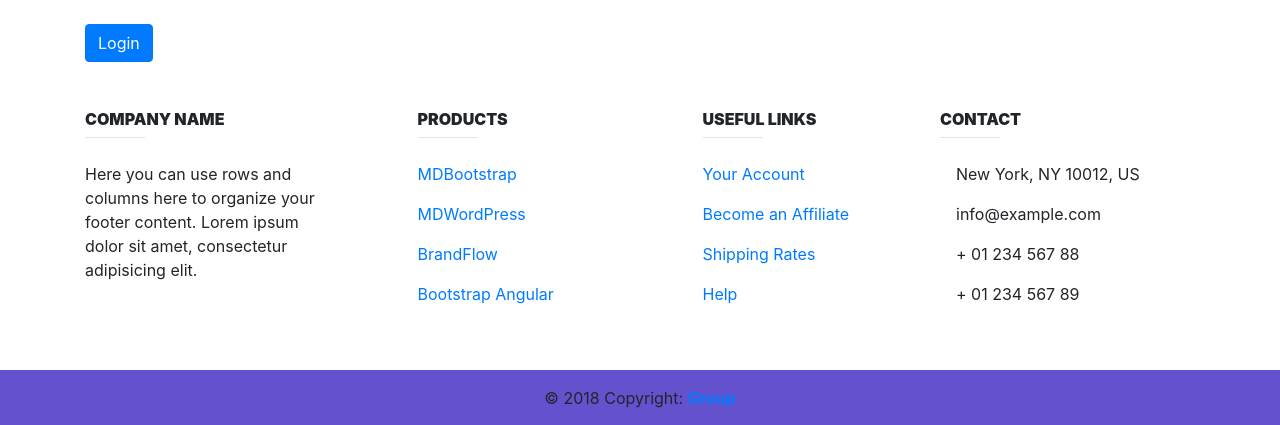
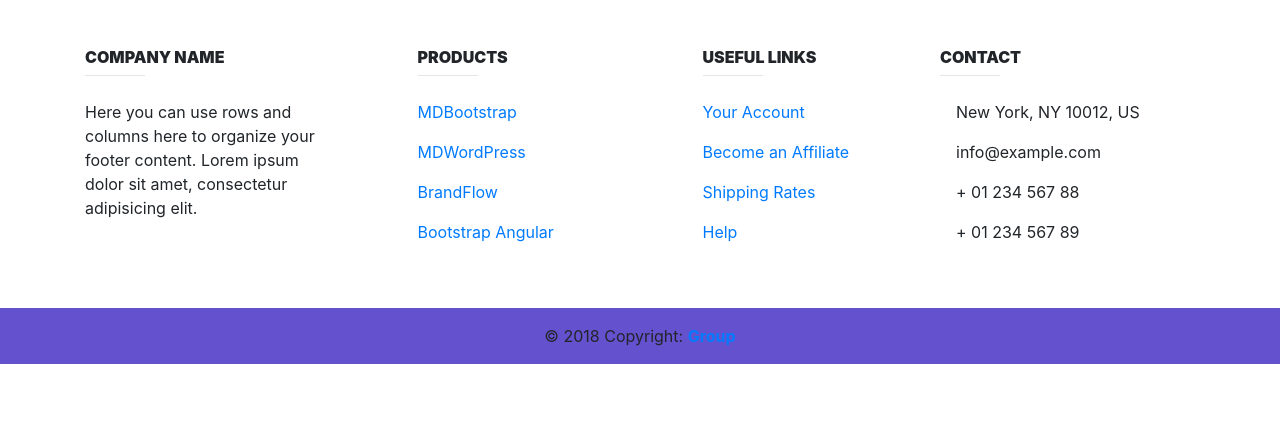
Before and after one commit to Dupro/cnf, a CodeIgniter app: page /conference/index.php/guest/login/1 in a window 1280 px wide. Shown: the part 72-497 px from the top of the page. Run offline with CodeIgniter, Linux system fonts and the light colour scheme.

Commit message:
registration modal

```diff
--- a/application/views/forms/login.php
+++ b/application/views/forms/login.php
@@ -1,11 +1,4 @@
 <div class="container">
-
-
-<!-- Button trigger modal -->
-<button type="button" class="btn btn-primary" data-toggle="modal" data-target="#exampleModal">
-  Login
-</button>
-
 <!-- Modal -->
 <div class="modal fade" id="exampleModal" tabindex="-1" role="dialog" aria-labelledby="exampleModalLabel" aria-hidden="true">
   <div class="modal-dialog" role="document">
--- a/application/views/template/header_guest.php
+++ b/application/views/template/header_guest.php
@@ -15,13 +15,13 @@
  <li class="nav-item">
  <a class="nav-link" href="#">Confereces</a>
  </li>
-
-
  <li class="nav-item">
- <a class="nav-link" href="#">Login</a>
+     <!-- Button trigger modal -->
+ <a class="nav-link" data-toggle="modal" data-target="#exampleModal" href="">Login</a>
  </li>
  <li class="nav-item">
- <a class="nav-link" href="#">Registration</a>
+     <!-- Button trigger modal -->
+ <a class="nav-link" data-toggle="modal" data-target="#exampleModal1" href="">Registration</a>
  </li>
  </ul>
 </nav>
```
Also changed, not shown: application/views/forms/registration.php (+19 -1 lines).
